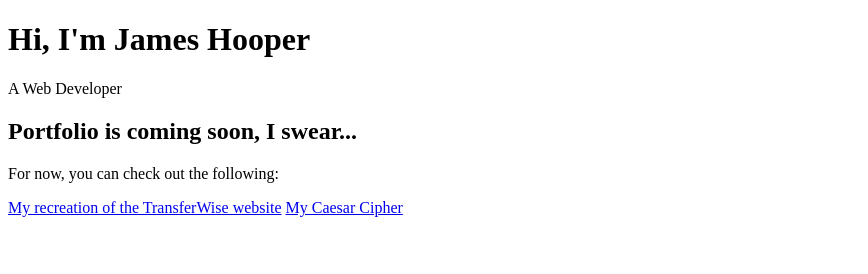
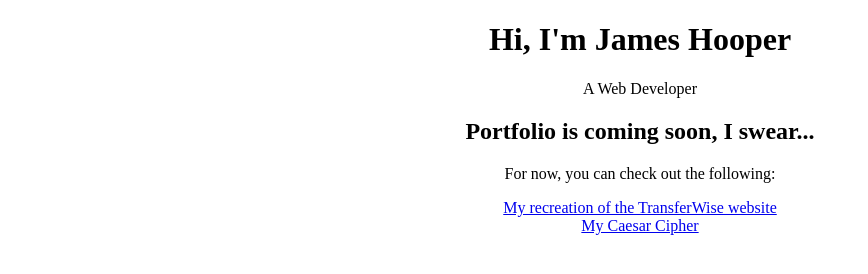
Before and after one commit to FitFingers/FitFingers.github.io, a plain HTML site: page index.html in a window 1280 px wide. Shown: the whole page, without its empty margins (0-868 px from the left). Drawn offline with Linux system fonts and the light colour scheme.

Commit message:
Update index.html

```diff
--- a/index.html
+++ b/index.html
@@ -8,6 +8,11 @@
     <meta name="viewport" content="width=device-width, initial-scale=1">
 <!--      Description meta tag renders entire page blank. Elements are still there, but the tag turns into a style tag with lots of content. -->
 <!--     <meta name="description" content="Official portfolio. Web development projects and contact details for James Hooper> -->
+    <style>
+      body {
+        text-align: center;
+      }
+    </style>
   </head>
 
   <body>
@@ -18,7 +23,7 @@
     <p>For now, you can check out the following:</p>
 
     <a href="https://fitfingers.github.io/TransferWise-CLONE/" target="_blank">My recreation of the TransferWise website</a>
-
+    <br>
     <a href="https://fitfingers.github.io/Caesar-Cipher/" target="_blank">My Caesar Cipher</a>
   </body>
 
```
